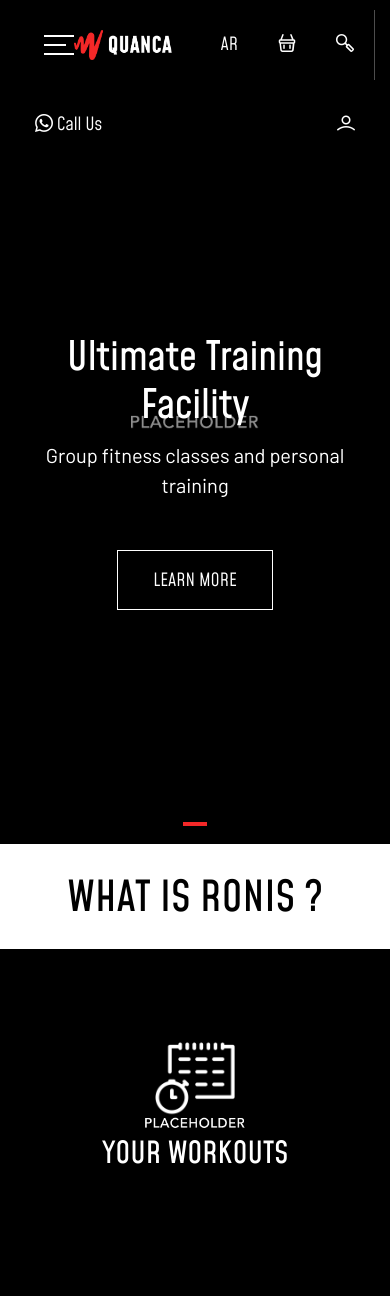
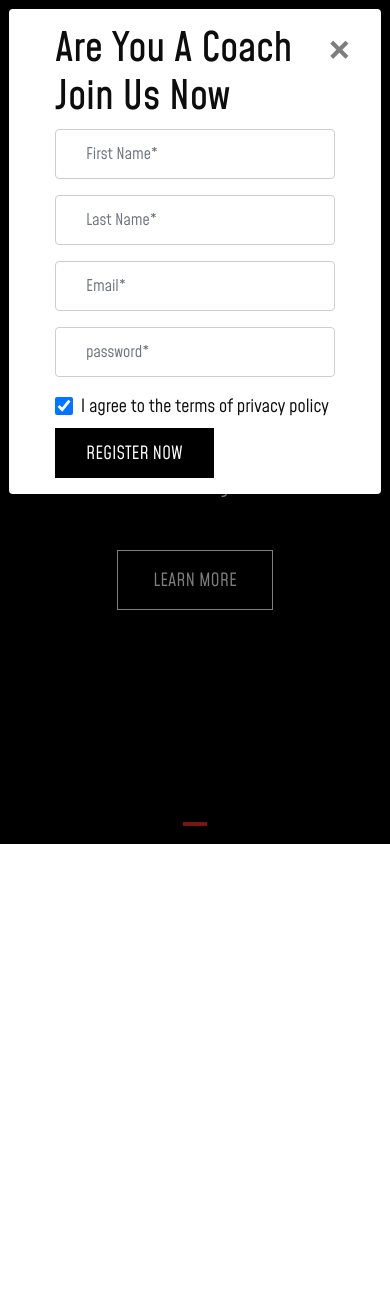
Before and after one commit to waleedamir571/GYM, a PHP site: page /index.php in a window 390 px wide; the page is wider, and only the part inside the window is pictured. Shown: the top 1296 px of that part. After the commit the page ends 844 px from the top of that part, so only its background shows below. Run offline with PHP 8.4, Linux system fonts and the light colour scheme.

Commit message:
chnaged hs

```diff
--- a/css/style.css
+++ b/css/style.css
@@ -162,7 +162,7 @@ input[type="text"] {
 input[type="email"] {
   /* width: 420px; */
   max-width: 100%;
-  height: 70px;
+  height: 50px;
   padding: 0 30px;
   border: 1px solid #cecece;
 }
@@ -202,11 +202,39 @@ input[type="search"] {
 .pt-20{
   padding-top: 20px;
 }
+.modal-content {
+  position: relative;
+  display: -ms-flexbox;
+  display: block;
+  -ms-flex-direction: column;
+  flex-direction: column;
+  width: 100%;
+  pointer-events: auto;
+  background-color: #fff;
+  background-clip: padding-box;
+  border: 1px solid rgba(0,0,0,.2);
+  border-radius: 0.3rem;
+  outline: 0;
+
+}
+.close {
+  float: right;
+  font-size: 3.5rem;
+  font-weight: 100;
+  line-height: 1;
+  color: #000;
+  text-shadow: 0 1px 0 #fff;
+  opacity: 0.5;
+  position: relative;
+  right: 29px;
+  top: 12px;
+  z-index: 999999999;
+}
 
 input[type="password"] {
   width: 420px;
   max-width: 100%;
-  height: 70px;
+  height: 50px;
   padding: 0 30px;
   border: 1px solid #cecece;
 }
@@ -242,8 +270,8 @@ input[type="checkbox"] {
   display: inline-block;
   margin-right: 4px;
   transform: translateY(3px);
-  appearance: none;
-  background: #ededed;
+  /* appearance: none; */
+  /* background: #ededed; */
 }
 
 input[type="checkbox"]:checked {
@@ -1237,6 +1265,14 @@ a#nav-home-tab {
   height: 5px;
   border-radius: 20px;
 }
+.textarea1 {
+  width: 520px;
+  max-width: 100%;
+  height: 140px;
+  padding: 30px;
+  border: 1px solid #cecece;
+  background-color: #fff !important;
+}
 
 /* CONTENT SECTION */
 .content-section {
--- a/footer.php
+++ b/footer.php
@@ -150,3 +150,75 @@
 </body>
 
 </html>
+
+<div class="modal fade" id="myModal" role="dialog">
+    <div class="modal-dialog modal-lg">
+
+        <!-- Modal content-->
+        <div class="modal-content">
+            <div class="">
+                <button type="button" class="close" data-dismiss="modal">&times;</button>
+                <h4 class="modal-title"></h4>
+            </div>
+            <div class="modal-body modal-content1">
+                <div class="container">
+
+                    <div class="row">
+                        <div class="col-md-5">
+
+                            <div class="mt-460">
+
+                            </div>
+                        </div>
+
+                        <div class="col-md-7 ">
+
+
+
+
+                            <div class="col-md-12">
+                                <h1 class="fs-48 fw-500 segoe">Are You A Coach <br>Join Us Now</h1>
+                                <form action="/backend/action/action" method="POST" class="">
+                                    <input type="hidden" name="type" value="formLong">
+                                    <div class="form-group">
+                                        <input type="text" name="name" class="form-control" placeholder="First Name*"
+                                            required="">
+                                    </div>
+                                    <div class="form-group">
+                                        <input type="text" name="name" class="form-control" placeholder="Last Name*"
+                                            required="">
+                                    </div>
+                                    <div class="form-group">
+                                        <input type="email" name="email" class="form-control" placeholder="Email*"
+                                            required="">
+                                    </div>
+                                    <div class="form-group">
+                                        <input type="password" name="password" class="form-control"
+                                            placeholder="password*" required="">
+                                    </div>
+                                    <div>
+                                        <input type="checkbox" id="scales" name="scales" checked>
+                                        <label for="scales">I agree to the terms of privacy policy</label>
+                                    </div>
+
+                                    <a href="contact.html" class="custom-button2">REGISTER NOW</a>
+                                </form>
+                            </div>
+
+
+                        </div>
+
+                    </div>
+                </div>
+            </div>
+
+        </div>
+
+    </div>
+</div>
+
+<script>
+    $(window).on('load', function () {
+        $('#myModal').modal('show');
+    });
+</script>
```
Also changed, not shown: header.php (line endings or trailing spaces).
